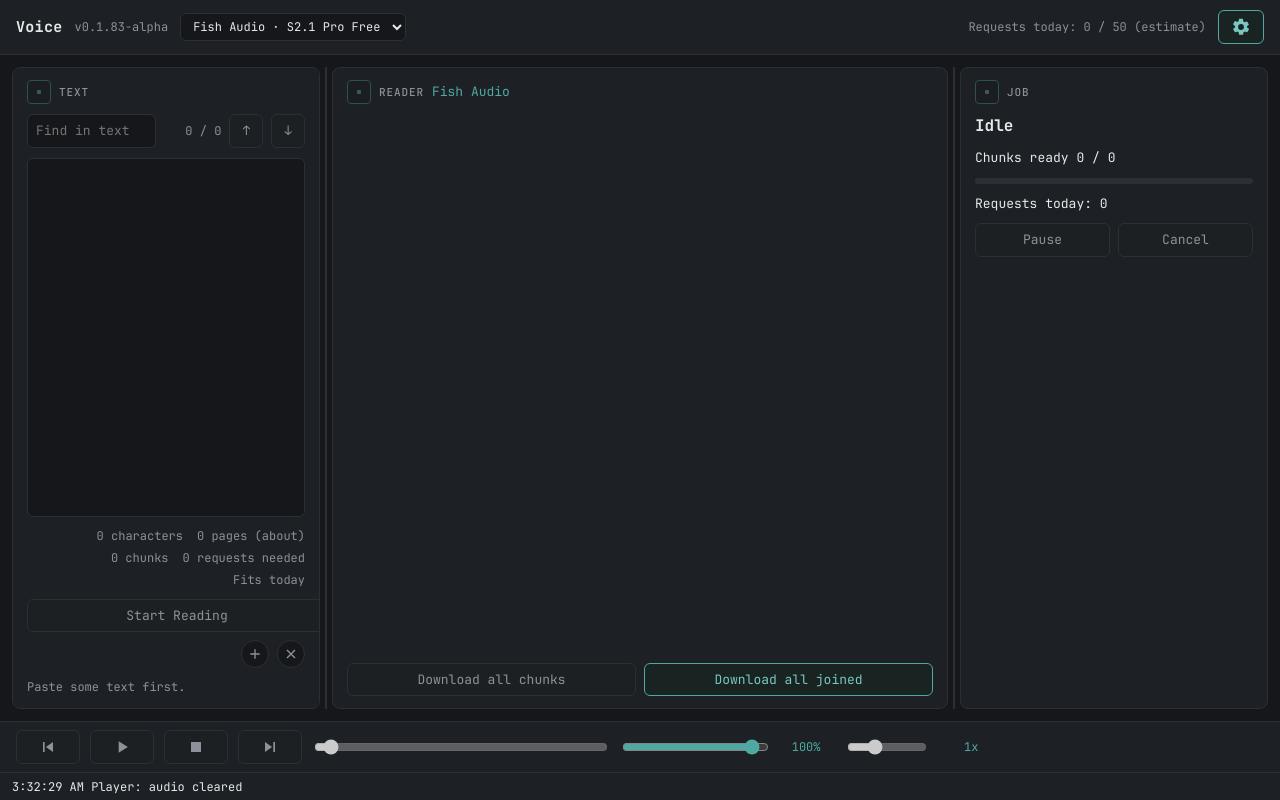
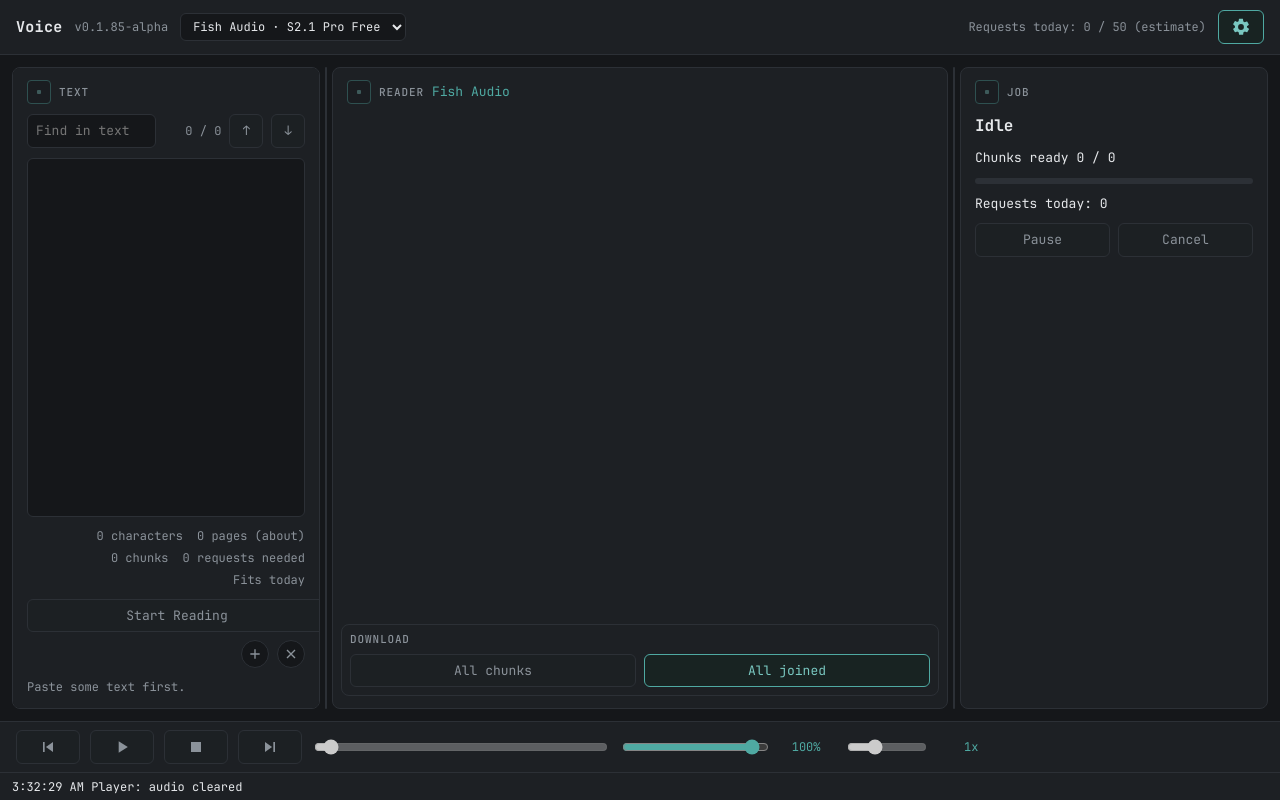
Before and after one commit to NestorKrs/Voice, a React (Vite) app: page / in a window 1280 px wide. Built offline with nearby package versions, Linux system fonts and the light colour scheme.

Commit message:
0.1.85-alpha: Downloads card in the Reader panel

```diff
--- a/package.json
+++ b/package.json
@@ -1,7 +1,7 @@
 {
   "name": "voice",
   "private": true,
-  "version": "0.1.83-alpha",
+  "version": "0.1.85-alpha",
   "type": "module",
   "scripts": {
     "dev": "vite --host 127.0.0.1 --port 5180 --strictPort",
--- a/src/App.css
+++ b/src/App.css
@@ -28,6 +28,8 @@
 .chunk-list { flex: 1; min-height: 0; overflow: auto; display: flex; flex-direction: column; gap: 8px; padding-right: 4px; }
 .reader-actions { flex: none; display: flex; gap: 8px; }
 .reader-actions button { flex: 1; }
+.reader-card { flex: none; margin: 0 -6px; padding: 6px 8px 8px; border: 1px solid var(--line); border-radius: 8px; }
+.reader-card .card-label { margin: 0 0 6px; font-size: 11px; font-weight: 600; letter-spacing: 0.08em; text-transform: uppercase; color: var(--muted); }
 .chunk-row { display: flex; flex-direction: column; gap: 6px; padding: 8px 10px; border: 1px solid var(--line); border-left-width: 3px; border-radius: 6px; background: var(--bg); transition: border-color var(--ease); }
 .chunk-row.ready { border-left-color: #3f8f6a; }
 .chunk-row.generating { border-left-color: #c9ad5b; }
--- a/src/App.jsx
+++ b/src/App.jsx
@@ -1184,9 +1184,12 @@ export default function App() {
               );
             })}
           </div>
-          <div className="reader-actions">
-            <button onClick={handleDownloadZip} disabled={zipRunning || joinedRunning || readyCount === 0} title={zipRunning || joinedRunning ? 'A download is being prepared.' : readyCount === 0 ? 'No chunk has audio in the cache yet.' : 'Download the ready chunks as one ZIP.'}>Download all chunks</button>
-            <button onClick={handleDownloadJoined} disabled={zipRunning || joinedRunning || !allChunksReady} title={zipRunning || joinedRunning ? 'A download is being prepared.' : allChunksReady ? 'Download the whole text as one joined audio file.' : notReadyTitle}>Download all joined</button>
+          <div className="reader-card">
+            <div className="card-label">Download</div>
+            <div className="reader-actions">
+              <button onClick={handleDownloadZip} disabled={zipRunning || joinedRunning || readyCount === 0} title={zipRunning || joinedRunning ? 'A download is being prepared.' : readyCount === 0 ? 'No chunk has audio in the cache yet.' : 'Download the ready chunks as one ZIP.'}>All chunks</button>
+              <button onClick={handleDownloadJoined} disabled={zipRunning || joinedRunning || !allChunksReady} title={zipRunning || joinedRunning ? 'A download is being prepared.' : allChunksReady ? 'Download the whole text as one joined audio file.' : notReadyTitle}>All joined</button>
+            </div>
           </div>
         </section>
         <section className={panelClass('job', 'job-panel')} style={{ gridColumn: order.indexOf('job') * 2 + 1, gridRow: 1 }} onDragOver={onPanelDragOver('job')} onDragLeave={onPanelDragLeave} onDrop={onPanelDrop('job')}>
```
Also changed, not shown: 2 other files (tests, documents, lock files or other folders).
